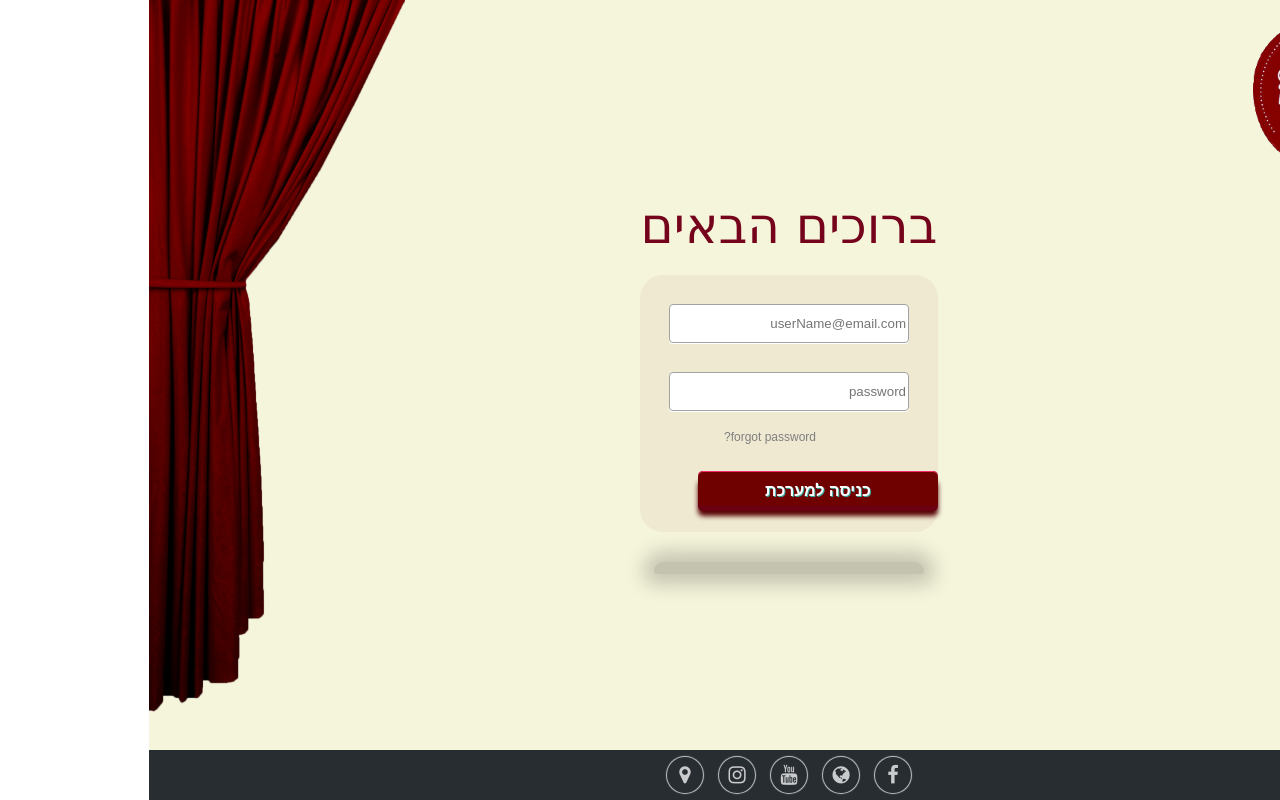
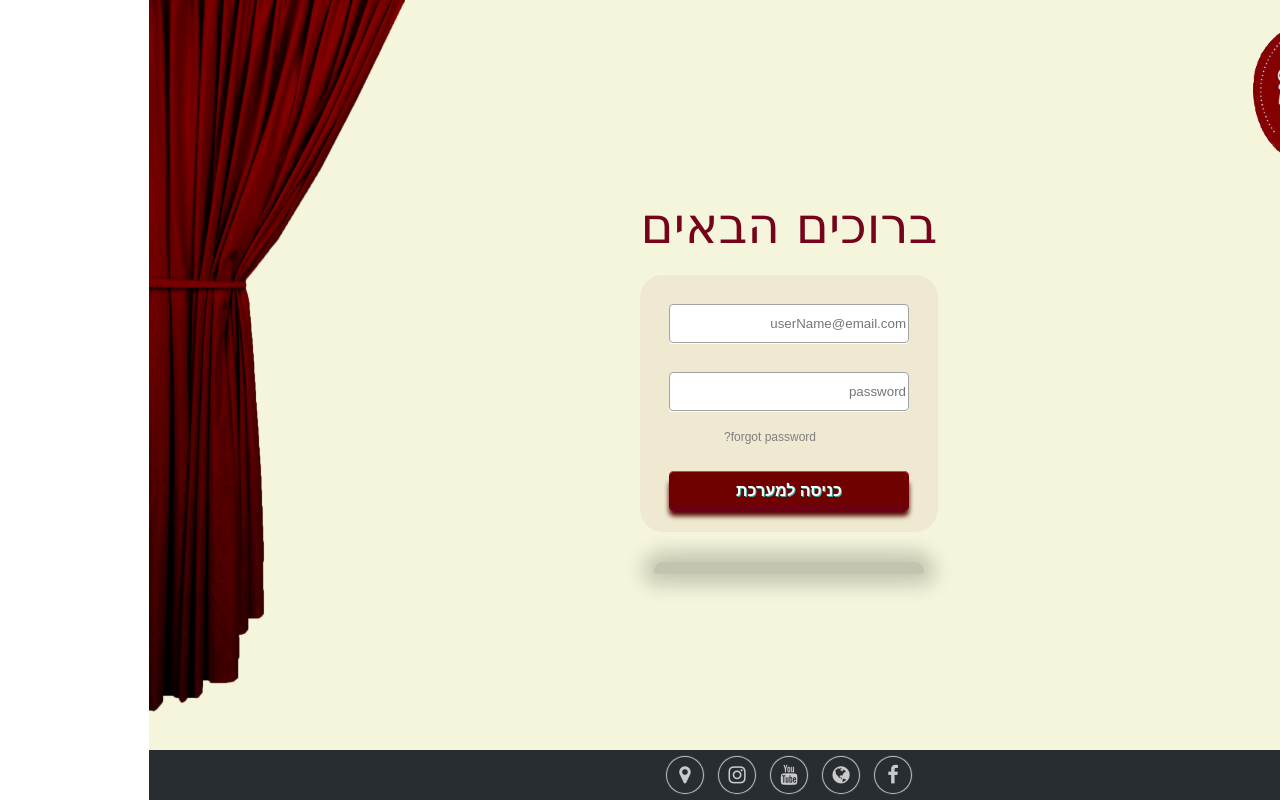
Before and after one commit to Yaniv-Gilad/theater-jerusalem, a React (Create React App) app in the folder react-files/: page / in a window 1280 px wide. Built offline with nearby package versions, Linux system fonts and the light colour scheme; no server answers.

Commit message:
fixed heb-en

```diff
--- a/react-files/src/CSS/Login.css
+++ b/react-files/src/CSS/Login.css
@@ -85,7 +85,8 @@ input[type="submit"] {
   text-transform:uppercase;
   text-shadow:1px 1px 0px #37a69b;
   padding-top:6px;
-  margin: 29px 0 0 29px;
+  margin-top: 29px;
+  margin-right: 29px;
   position:relative;
   cursor:pointer;
   border: none;
```
